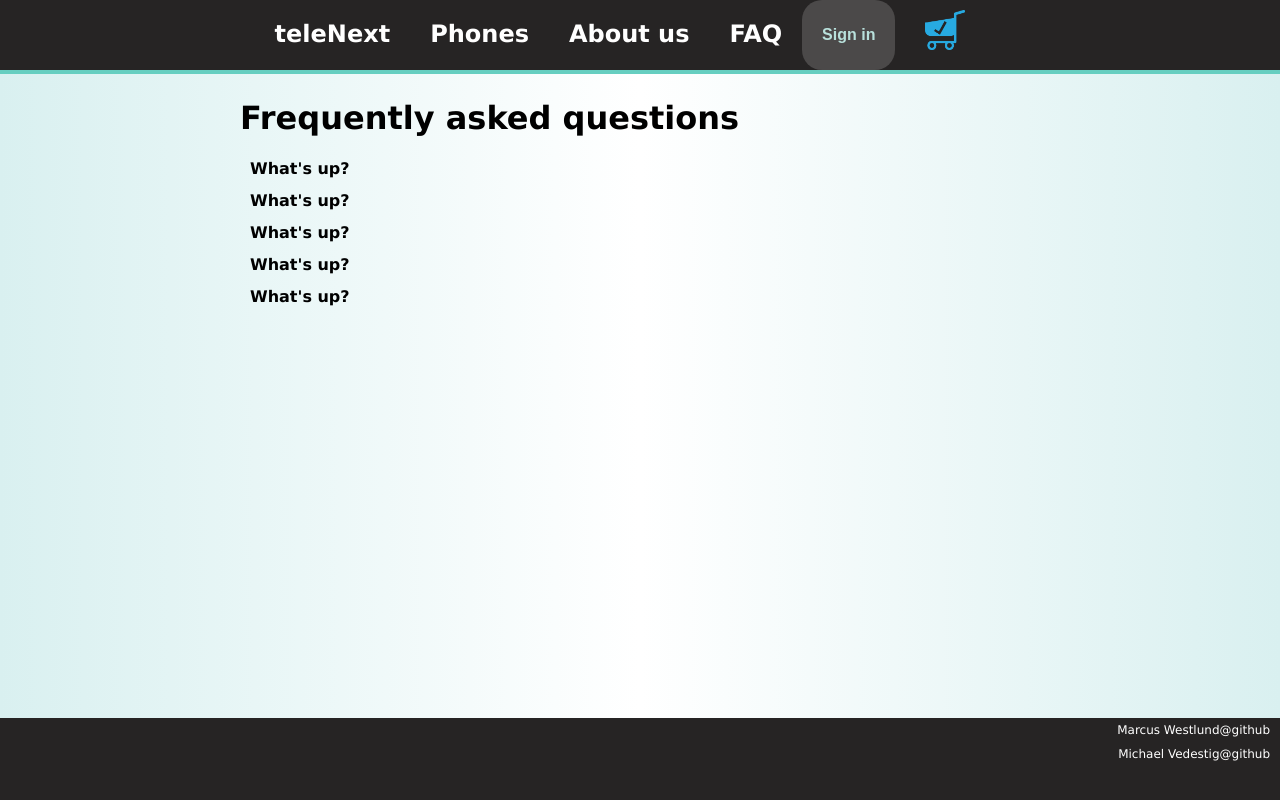
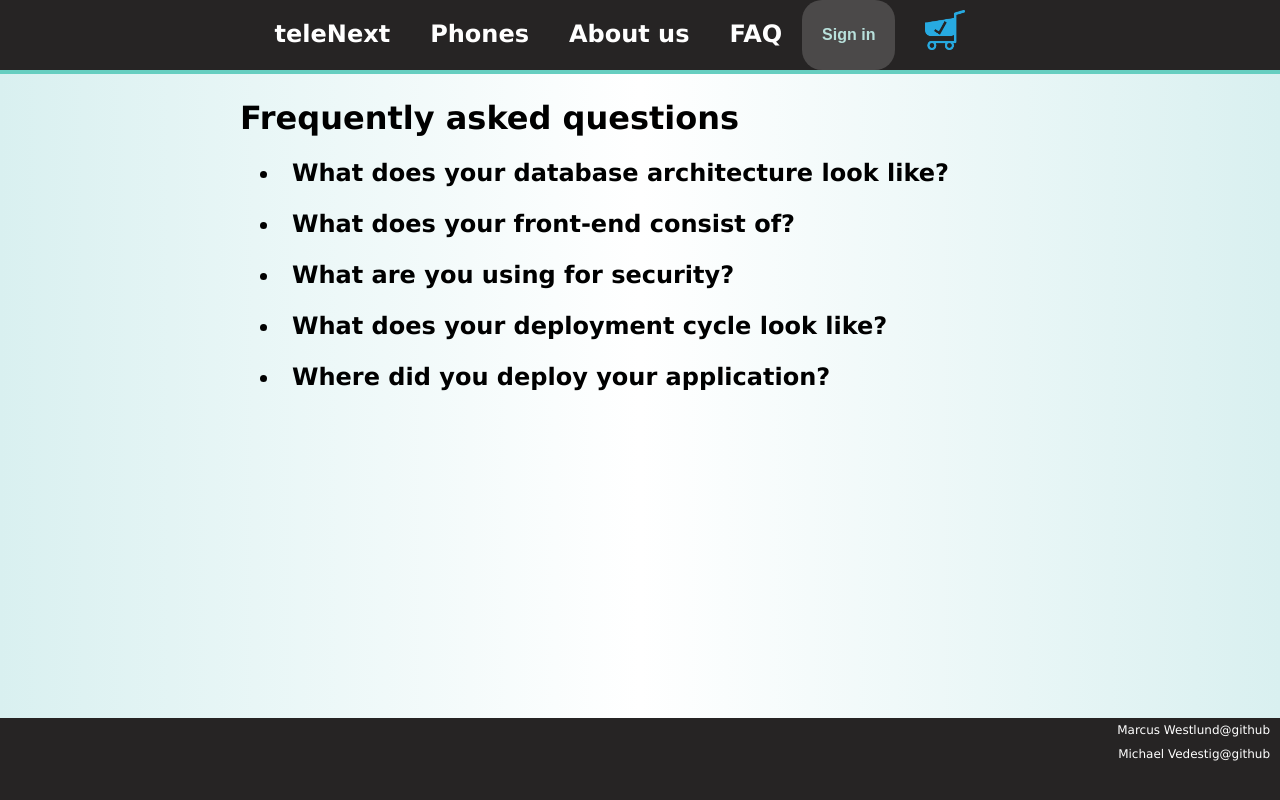
Before and after one commit to Macro404/teleNext-Frontend, a Next.js app: page /faq in a window 1280 px wide. Shown: the top 800 px of the page. Built offline with nearby package versions, Linux system fonts and the light colour scheme; no server answers.

Commit message:
Pretty styled

```diff
--- a/app/about_us/page.js
+++ b/app/about_us/page.js
@@ -3,7 +3,7 @@ export default function AboutUs(){
     return <div className="about-container">
         <h1>About us</h1>
         <article>
-            <p>This is the final project for mob Doubleshot at &lt;/salt&gt;'s Fullstack Java bootcamp in Stockholm.</p>
+            <p>This is the final project for mob Doubleshot consisting of Marcus Westlund (Stockholm) and Michael Vedestig (Oslo) at &lt;/salt&gt;'s Fullstack Java bootcamp.</p>
             <h2>Site features</h2>
             <p>We've built a telecom site featuring products in the form of Phones and subscriptions. We use google validation to enable signups to the page as well as for validating access where necessary.</p>
             <h2>Tech stack</h2>
--- a/app/account/page.js
+++ b/app/account/page.js
@@ -65,7 +65,7 @@ export default function Account(){
         <p className="history_title">Payment history:</p>
         <section className="transaction-history">{Transactions}</section>
       </div>
-      <button className="delete-button" onClick={deleteUser}>Delete user</button>
+      <button className="delete-button cart_button" onClick={deleteUser}>Delete user</button>
       </div>
     )
   }
--- a/app/checkout/page.js
+++ b/app/checkout/page.js
@@ -35,7 +35,7 @@ export default function Checkout (){
         console.log('caught')
         router.push('/signup')
       }
-      return response.json()
+      else return response.json()
     })
     .then(json => setUserId(json.id));
 
@@ -54,9 +54,9 @@ export default function Checkout (){
       return <CartItem key={uuidv4()} item={plan} list={list} setList={setList}/>
     }
     );
-    const total = phones.map((phone) => phone.price).reduce((total, a) => total + a,  0)
+    let total = phones.map((phone) => phone.price).reduce((total, a) => total + a,  0)
     const monthlyRate = plans.map(plan => plan.rate).reduce((total,a) => total + a, 0);
-
+    total += monthlyRate;
     const phoneIdList = phones.map(item => item.id);
     const planIdList = plans.map(item => item.id);
     const productIds = {phoneIds : phoneIdList, planIds : planIdList};
--- a/app/faq/page.js
+++ b/app/faq/page.js
@@ -3,24 +3,27 @@ export default function FAQ(){
     return <div className='faq-container'>
         <h1>Frequently asked questions</h1>
         <details className='faq-question'>
-            <summary>What's up?</summary>
-            Neque porro quisquam est qui dolorem ipsum quia dolor sit amet, consectetur, adipisci velit...
+            <summary>What does your database architecture look like?</summary>
+            <p>We set up our database using <i>Azure Database for PostgreSQL flexible server</i>.</p>
+            <p>The tables and relations are constructed using Hibernate to map Spring Data Entities and populated via CrudRepository queries.</p>
         </details>
         <details className='faq-question'>
-            <summary>What's up?</summary>
-            Neque porro quisquam est qui dolorem ipsum quia dolor sit amet, consectetur, adipisci velit...
+            <summary>What does your front-end consist of?</summary>
+            <p>We are utilizing the latest version of Next.js framework to take advantage of serverside rendering for reduced load times as well as to explore the new appDirectory.</p>
         </details>
         <details className='faq-question'>
-            <summary>What's up?</summary>
-            Neque porro quisquam est qui dolorem ipsum quia dolor sit amet, consectetur, adipisci velit...
+            <summary>What are you using for security?</summary>
+            <p>In the front-end we're using <i>Sign in with Google</i> to authorize our users.</p>
+            <p>Our back-end is protected by a JWT token and <i>Cross Origin Resource Sharing</i>, which only accepts requests from our front-end.</p>
         </details>
         <details className='faq-question'>
-            <summary>What's up?</summary>
-            Neque porro quisquam est qui dolorem ipsum quia dolor sit amet, consectetur, adipisci velit...
+            <summary>What does your deployment cycle look like?</summary>
+            <p>We developed our application using a <i>Continuous Integration/Continuous Deployment</i>-pipeline through Github Actions.</p>
+            <p>Because of this our application has been deployed since day one, gradually gaining features after each commit and push.</p>
         </details>
         <details className='faq-question'>
-            <summary>What's up?</summary>
-            Neque porro quisquam est qui dolorem ipsum quia dolor sit amet, consectetur, adipisci velit...
+            <summary>Where did you deploy your application?</summary>
+            <p>Our front-end and back-end are deployed on two separate app services hosted by Microsoft Azure.</p>
         </details>
     </div>
 }
--- a/styles/about.css
+++ b/styles/about.css
@@ -1,5 +1,6 @@
 .about-container{
     width: 300px;
+    margin-bottom: 100px;
 }
 @media screen and (min-width: 576px) {
     .about-container{
--- a/styles/cart.css
+++ b/styles/cart.css
@@ -6,7 +6,6 @@
     font-size: 18px;
     font-weight: bold;
     width: max-content;
-    margin: 0 100px 0;
 }
 .cart_button:hover{
     background-color: rgb(144, 252, 176);
--- a/styles/faq.css
+++ b/styles/faq.css
@@ -2,17 +2,21 @@
     width: 300px;
 }
 .faq-question{
-    margin: 10px;
+    margin: 20px;
 }
 .faq-question :hover{
     cursor: pointer;
 }
-details > summary {
-    list-style: none;
+details{
+    font-size: 20px;
+}
+summary {
+    list-style:inside;
     font-weight: bold;
+    font-size: 24px;
     margin-bottom: 3px;
 }
-details > summary::-webkit-details-marker {
+summary::-webkit-details-marker {
     display: none;
 }
 @media screen and (min-width: 576px) {
--- a/styles/phone.css
+++ b/styles/phone.css
@@ -14,12 +14,19 @@
 .phone-card{
     display: grid;
     grid-template-columns: 1fr 2fr;
+    padding-bottom: 20px;
+    margin-bottom: 20px;
+    border-bottom: 1px solid black;
 }
 
 .phone-image-container {
     width: 150px;
     height: 310px;
-    margin-left: 100px;
+    margin-left: 80px;
+    margin-right:10px;
+  }
+  .phone-image-container:hover{
+    cursor: pointer;
   }
 .phone-image-container img{
     width: 100%;
@@ -43,7 +50,7 @@
     border-radius: 40px;
     overflow: scroll;
     position: absolute;
-    width:850px;
+    width:70vw;
     z-index: 2;
     display: grid;
     grid-template-columns: 1fr 1fr 1fr 1fr;
@@ -53,6 +60,14 @@
 }
 .phone-card-container{
     width:350px;
+}
+details > summary {
+    list-style: none;
+    font-weight: bold;
+    margin-bottom: 3px;
+}
+details > summary::-webkit-details-marker {
+    display: none;
 }
 @media screen and (min-width: 576px) {
     .phone-card-container{
```
Also changed, not shown: styles/account.css (+9 -11 lines).
